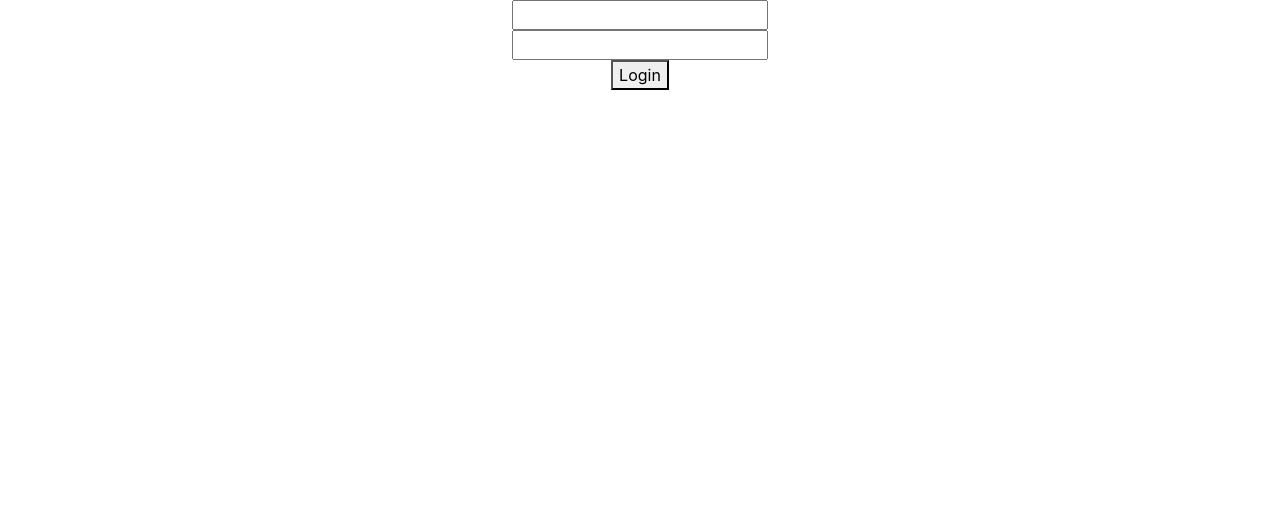
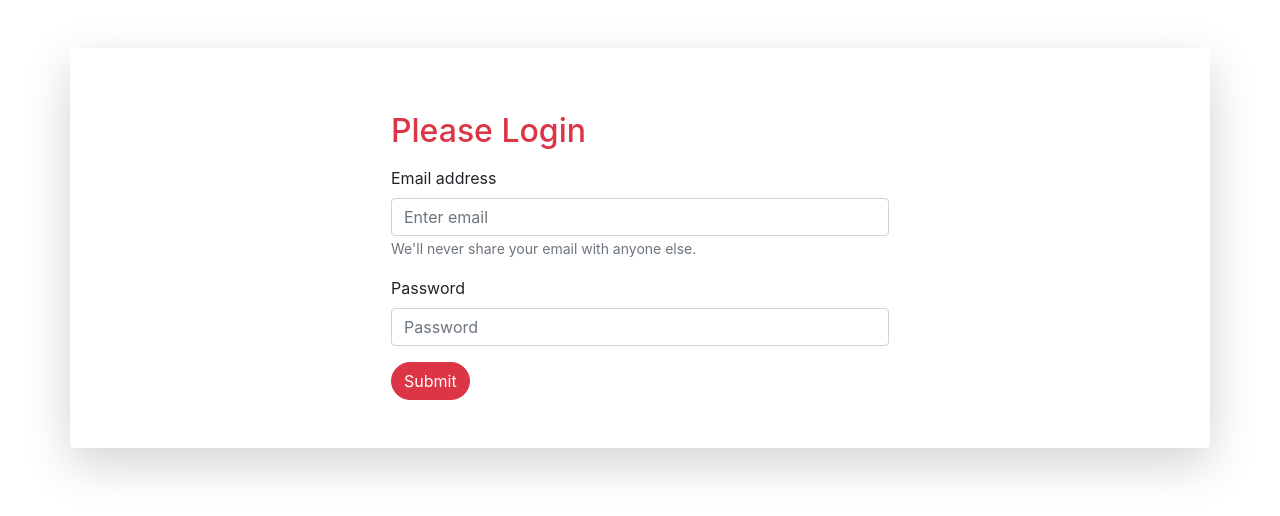
Before and after one commit to laksor/react-firebase-auth, a React (Create React App) app: page / in a window 1280 px wide. Shown: the top 516 px of the page. Built offline with nearby package versions, Linux system fonts and the light colour scheme.

Commit message:
form added

```diff
--- a/src/App.js
+++ b/src/App.js
@@ -1,6 +1,7 @@
 import "./App.css";
 import { getAuth } from "firebase/auth";
 import app from "./firebase.init";
+import { Button, Container, Form, Row } from "react-bootstrap";
 
 const auth = getAuth(app);
 
@@ -14,19 +15,34 @@ function App() {
   };
 
   const handleSubmit = (event) => {
-    console.log('form submited');
+    console.log("form submited");
     event.preventDefault();
-  }
+  };
 
   return (
-    <div className="App">
-      <form onSubmit={handleSubmit}>
-        <input onBlur={handleEmail} type="email"></input>
-        <br />
-        <input onBlur={handlePass} type="password"></input>
-        <br />
-        <button type="submit">Login</button>
-      </form>
+    <div>
+      <Container className="shadow-lg p-5 mt-5 rounded">
+        <Row className="w-50 mx-auto">
+        <h2 className="mt-3 text-danger">Please Login</h2>
+          <Form onSubmit={handleSubmit}>
+            <Form.Group className="mb-3 mt-2" controlId="formBasicEmail">
+              <Form.Label>Email address</Form.Label>
+              <Form.Control onBlur={handleEmail} type="email" placeholder="Enter email" />
+              <Form.Text className="text-muted">
+                We'll never share your email with anyone else.
+              </Form.Text>
+            </Form.Group>
+
+            <Form.Group className="mb-3" controlId="formBasicPassword">
+              <Form.Label>Password</Form.Label>
+              <Form.Control onBlur={handlePass} type="password" placeholder="Password" />
+            </Form.Group>
+            <Button className="rounded-pill" variant="danger" type="submit">
+              Submit
+            </Button>
+          </Form>
+        </Row>
+      </Container>
     </div>
   );
 }
```
